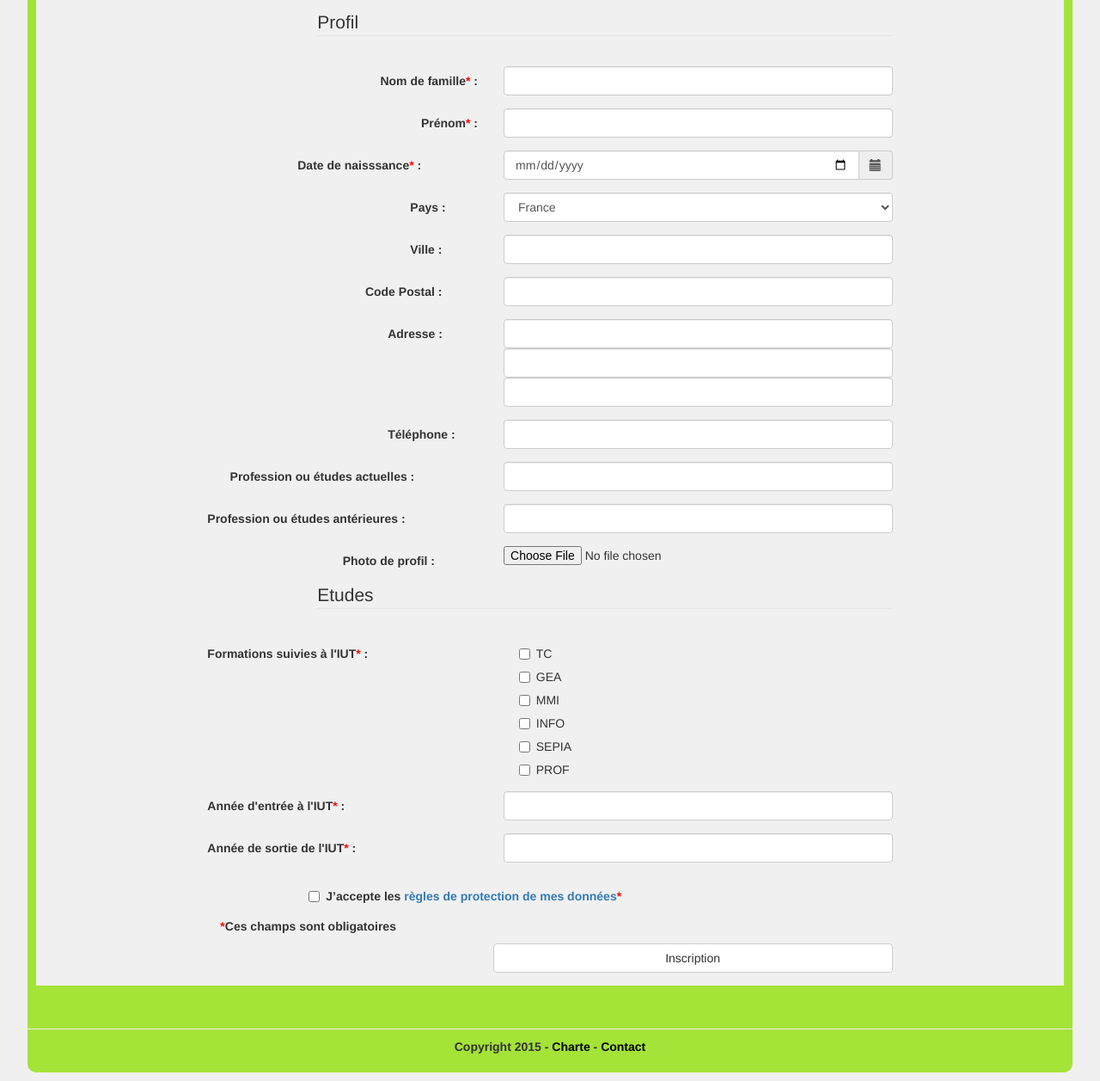
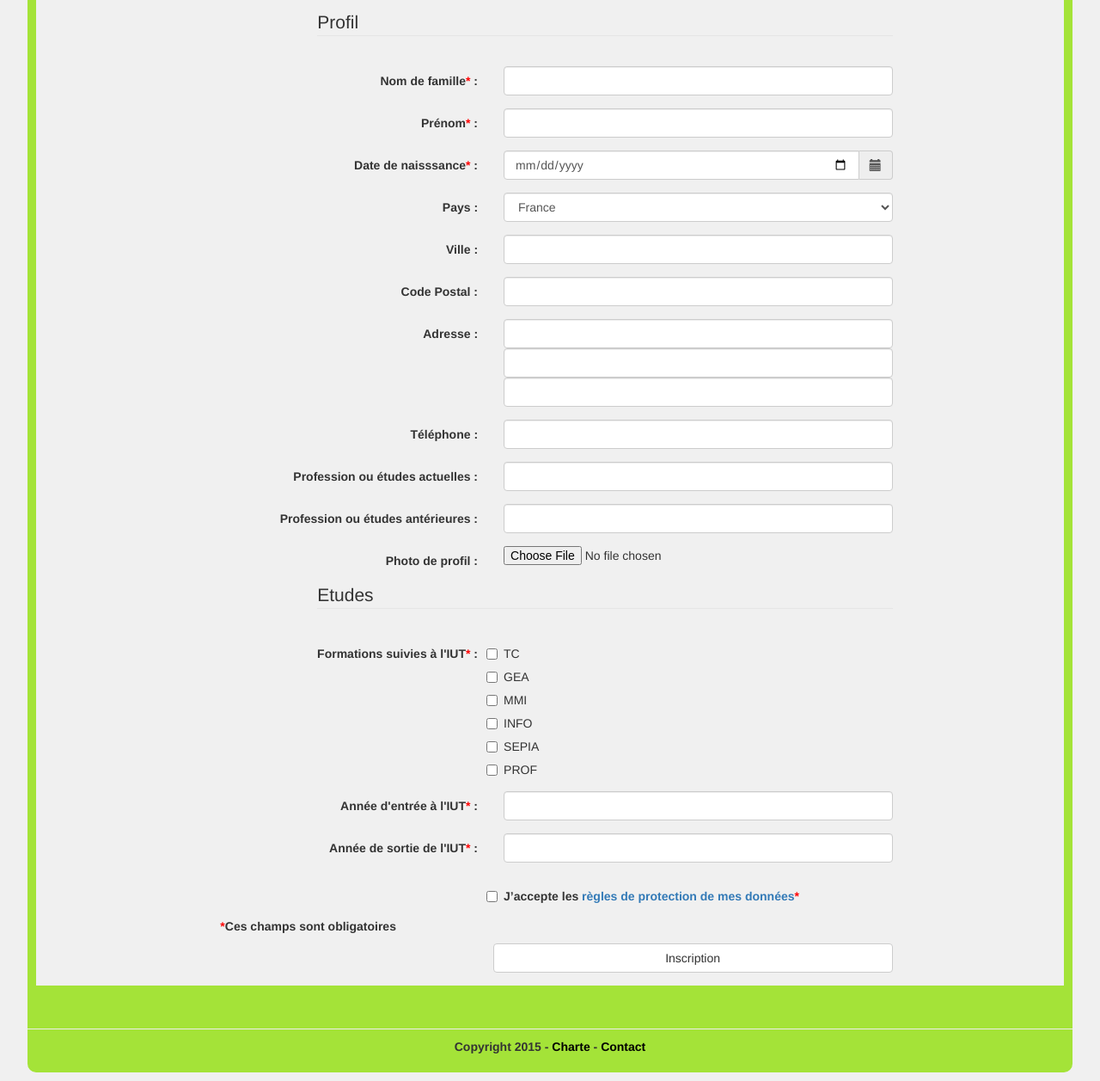
Before and after one commit to Babanar/SiteEtudiantIUTdeLens, a PHP site: page /inscription/utilisateur in a window 1280 px wide. Shown: the part 593-1850 px from the top of the page at 86% size. Run offline with PHP 8.4, Linux system fonts and the light colour scheme; some libraries are stand-ins or nearby versions.

Commit message:
Modification des alignements dans les formulaires.

```diff
--- a/site/application/view/inscription/utilisateur.php
+++ b/site/application/view/inscription/utilisateur.php
@@ -17,10 +17,6 @@
 			</div>
 			<div class="col-md-7">
 				<input type="email" class="form-control" id="Email">
-				<div class="alert alert-block alert-danger" id="emailalert" style="display:none">
-					<h4> Erreur !</h4>
-					Veuillez entrer une adresse email valide.
-				</div>
 			</div>
 		</div>
 	</div>
@@ -33,10 +29,6 @@
 			</div>
 			<div class="col-md-7">
 				<input type="password" class="form-control" id="Password">
-				<div class="alert alert-block alert-danger" id="pwdalert" style="display:none">
-					<h4> Erreur !</h4>
-					Le mot de passe doit contenir au moins 8 caractères
-				</div>
 			</div>
 		</div>
 	</div>
@@ -54,10 +46,6 @@
 			</div>
 			<div class="col-md-7">
 				<input type="text" class="form-control" id="Nom">
-				<div class="alert alert-block alert-danger" id="surnamealert" style="display:none">
-					<h4> Erreur !</h4>
-					Le nom de famille est OBLIGATOIRE et ne peut contenir de chiffres
-				</div>
 			</div>
 		</div>
 	</div>
@@ -69,20 +57,14 @@
 			</div>
 			<div class="col-md-7">
 				<input type="text" class="form-control" id="Prenom">
-				<div class="alert alert-block alert-danger" id="namealert" style="display:none">
-					<h4> Erreur !</h4>
-					Le prénom est OBLIGATOIRE et ne peut contenir de chiffres
-				</div>
 			</div>
 		</div>
 	</div>
 
 	<div class="row">
 		<div class="form-group">
-			<div class="col-md-5">
-				<div class="col-md-offset-4">
+			<div class="col-md-5 text-right">
 					<label for="naisssance" class="control-label">Date de naisssance<span id="req">*</span> : </label>
-				</div>
 			</div>
 			<div class="col-md-7">
 				<div class='input-group date'>
@@ -98,10 +80,8 @@
 
 	<div class="row">
 		<div class="form-group">
-			<div class="col-md-5">
-				<div class="col-md-offset-9">
+			<div class="col-md-5 text-right">
 					<label for="Pays" class="control-label">Pays : </label>
-				</div>
 			</div>
 			<div class="col-md-7">
 				<select id="Pays" class="form-control">
@@ -113,34 +93,22 @@
 
 	<div class="row">
 		<div class="form-group " id="cityGroup">
-			<div class="col-md-5">
-				<div class="col-md-offset-9">
+			<div class="col-md-5 text-right">
 					<label for="Ville" class="control-label">Ville : </label>
-				</div>
 			</div>
 			<div class="col-md-7">
 				<input type="text" class="form-control" id="Ville">
-				<div class="alert alert-block alert-danger" id="cityalert" style="display:none">
-					<h4> Erreur !</h4>
-					Le nom de ville ne peut pas contenir de chiffres
-				</div>
 			</div>
 		</div>
 	</div>
 
   <div class="row">
 		<div class="form-group" id="CPGroup">
-			<div class="col-md-5">
-				<div class="col-md-offset-7">
+			<div class="col-md-5 text-right">
 					<label for="CP" class="control-label">Code Postal : </label>
-				</div>
 			</div>
 			<div class="col-md-7">
 				<input type="text" class="form-control" id="CP">
-				<div class="alert alert-block alert-danger" id="CPostalalert" style="display:none">
-					<h4> Erreur !</h4>
-					Le code postal peut contenir uniquement 5 chiffres
-				</div>
 
 			</div>
 		</div>
@@ -148,10 +116,8 @@
 
 	<div class="row">
 		<div class="form-group">
-			<div class="col-md-5">
-				<div class="col-md-offset-8">
+			<div class="col-md-5 text-right">
 					<label for="Adresse" class="control-label">Adresse : </label>
-				</div>
 			</div>
 			<div class="col-md-7">
 				<input type="text" class="form-control" id="Adresse">
@@ -163,27 +129,19 @@
 
 	<div class="row">
 		<div class="form-group" id="TelGroup">
-			<div class="col-md-5">
-				<div class="col-md-offset-8">
+			<div class="col-md-5 text-right">
 					<label for="Tel" class="control-label">Téléphone : </label>
-				</div>
 			</div>
 			<div class="col-md-7">
 				<input type="phone" class="form-control" id="Tel">
-				<div class="alert alert-block alert-danger" id="Telalert" style="display:none">
-					<h4> Erreur !</h4>
-					Le numéro de téléphone peut contenir uniquement 10 chiffres
-				</div>
 			</div>
 		</div>
 	</div>
 
 	<div class="row">
 		<div class="form-group">
-			<div class="col-md-5">
-				<div class="col-md-offset-1">
+			<div class="col-md-5 text-right">
 					<label for="profact" class="control-label">Profession ou études actuelles : </label>
-				</div>
 			</div>
 			<div class="col-md-7">
 				<input type="text" class="form-control" id="profact">
@@ -193,7 +151,7 @@
 
 	<div class="row">
 		<div class="form-group">
-			<div class="col-md-5">
+			<div class="col-md-5 text-right">
 					<label for="profant" class="control-label">Profession ou études antérieures : </label>
 			</div>
 			<div class="col-md-7">
@@ -204,10 +162,8 @@
 
 	<div class="row">
 		<div class="form-group">
-			<div class="col-md-5">
-				<div class="col-md-offset-6">
+			<div class="col-md-5 text-right">
 					<label for="photo" class="control-label">Photo de profil : </label>
-				</div>
 			</div>
 			<div class="col-md-7">
 				<input type="file" class="file" id="Photo">
@@ -224,11 +180,10 @@
 
 	<div class="row">
 		<div class="form-group" id="FormationsGroup">
-			<div class="col-md-5">
+			<div class="col-md-5 text-right">
 					<label for="etudes" class="control-label">Formations suivies à l'IUT<span id="req">*</span> : </label>
 			</div>
 				<div class="col-md-7">
-					<div class="col-md-offset-1">
 						<div class="checkbox">
 								<input type="checkbox" id="TCcheck">TC
 						</div>
@@ -253,55 +208,37 @@
 						<div class="checkbox">
 								<input type="checkbox" id="ProfCheck">PROF
 						</div>
-					</div>
-				</div>
-				<div class="alert alert-block alert-danger" id="formationsAlert" style="display:none">
-					<h4> Erreur !</h4>
-					Vous devez cocher au moins une formation
 				</div>
 		</div>
 	</div>
 	<div class="row">
 		<div class="form-group" id="entreeGroup">
-			<div class="col-md-5">
+			<div class="col-md-5 text-right">
 					<label for="Entree" class="control-label">Année d'entrée à l'IUT<span id="req">*</span> : </label>
 			</div>
 			<div class="col-md-7">
 				<input type="text" class="form-control" id="Entree">
-				<div class="alert alert-block alert-danger" id="entreeAlert" style="display:none">
-					<h4> Erreur !</h4>
-					L'année d'entrée n'est pas valide, est supérieure à l'année de sortie ou est inférieure à 1945
-				</div>
-
 			</div>
 		</div>
 	</div>
 
 	<div class="row">
 		<div class="form-group" id="sortieGroup">
-			<div class="col-md-5">
+			<div class="col-md-5 text-right">
 					<label for="Sortie" class="control-label">Année de sortie de l'IUT<span id="req">*</span> : </label>
 			</div>
 			<div class="col-md-7">
 				<input type="text" class="form-control" id="Sortie">
-				<div class="alert alert-block alert-danger" id="sortieAlert" style="display:none">
-					<h4> Erreur !</h4>
-					L'année de sortie n'est pas valide, est inférieure à l'année de sortie ou est inférieuree à 1945
-				</div>
 			</div>
 		</div>
 	</div>
 
 	<div class="row">
 		<div class="form-group" id="reglesGroup">
-			<div class="col-md-8 col-md-offset-2">
+			<div class="col-md-7 col-md-offset-5">
 				<label class="control-label">
 					<div class="checkbox">
 						<input type="checkbox" id="accept">J’accepte les <a href="#">règles de protection de mes données</a><span id="req">*</span>
-						<div class="alert alert-block alert-danger" style="display:none">
-					<h4> Erreur !</h4>
-					Vous devez accepter les <a href="#">règles de protection de mes données</a> pour pouvoir continuer.
-				</div>
 					</div>
 				</label>
 			</div>
```
Also changed, not shown: site/application/view/inscription/entreprise.php (+14 -36 lines).
